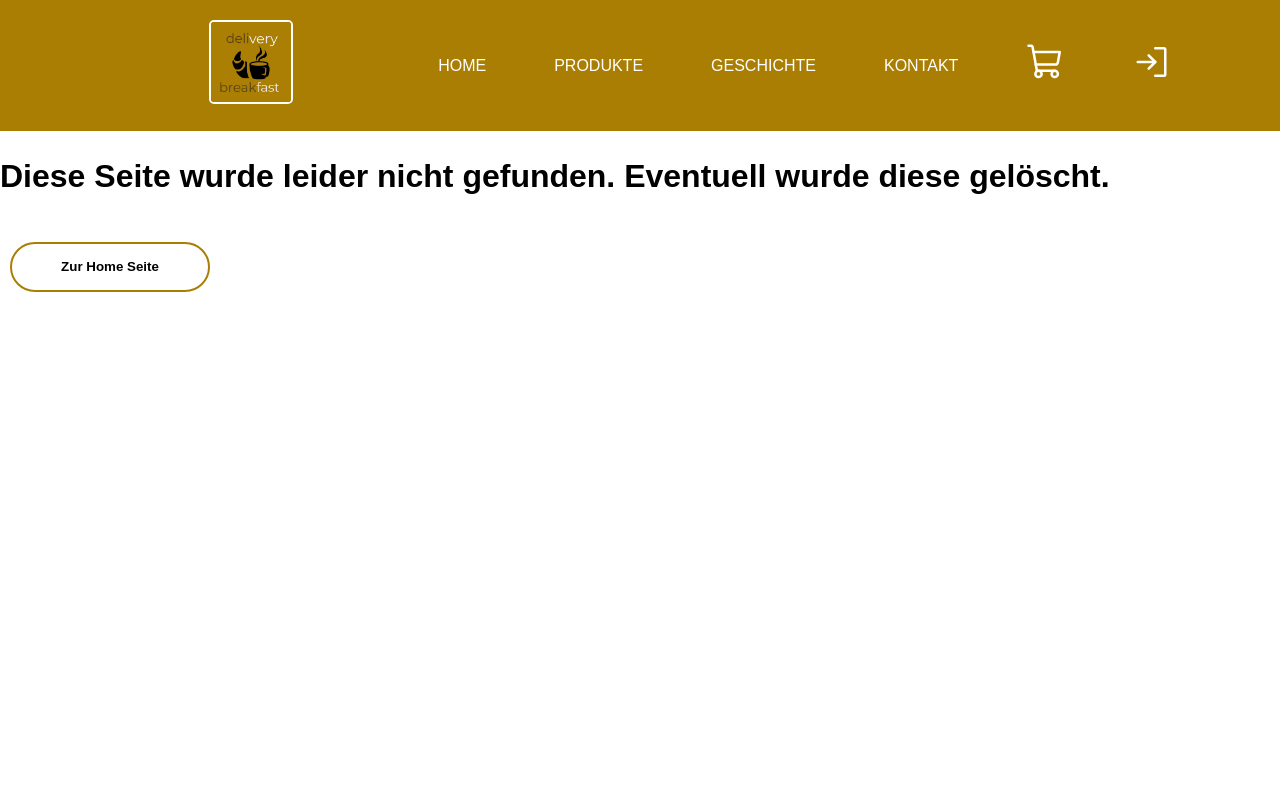
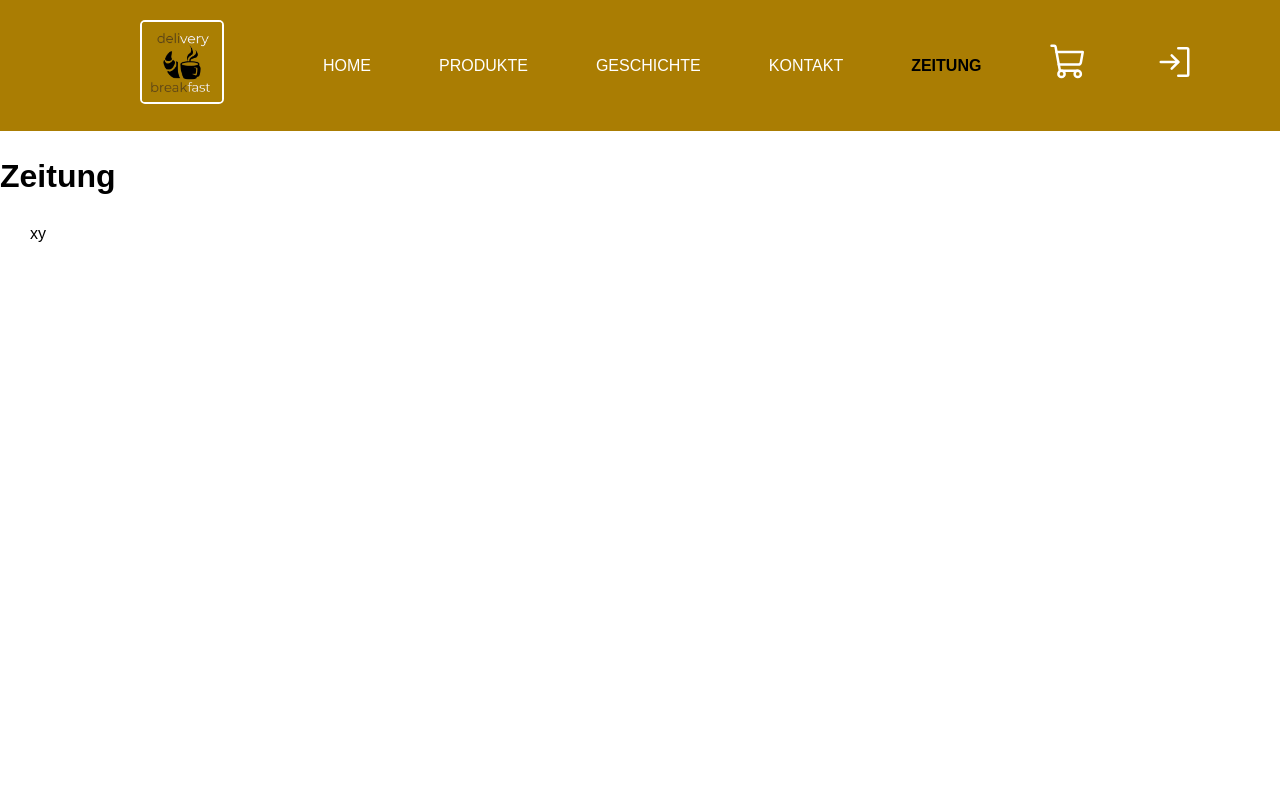
Before and after one commit to 2204Simon/Website-dynamisch, a React (Create React App) app in the folder my-app/: page /Zeitung in a window 1280 px wide. Shown: the top 800 px of the page. Built offline with nearby package versions, Linux system fonts and the light colour scheme.

Commit message:
Add Zeitung page and link to DesktopMenu

```diff
--- a/my-app/src/App.tsx
+++ b/my-app/src/App.tsx
@@ -15,6 +15,7 @@ import SignUp from "./pages/logIn/SignUp";
 import DeinKonto from "./pages/loggedIn/DeinKonto";
 import { LoggedInProvider } from "./globalVariables/loggedin"; // Import the LoggedInProvider component
 import Impressum from "./pages/Impressum";
+import Zeitung from "./pages/zeitung/Zeitung";
 const DatenschutzerklaerungLazy = lazy(
   () => import("./pages/Datenschutzerklaerung")
 );
@@ -33,6 +34,7 @@ export default function App(): JSX.Element {
               <Route path="Unsere Geschichte" element={<UnsereGeschichte />} />
               <Route path="Kontakt" element={<Kontakt />} />
               <Route path="LogIn" element={<LoginForm />} />
+              <Route path="Zeitung" element={<Zeitung />} />
               <Route path="SignUp" element={<SignUp />} />
               <Route path="LoggedIn" element={<DeinKonto />} />
               <Route path="Impressum" element={<Impressum />} />
--- a/my-app/src/pages/DesktopMenu.tsx
+++ b/my-app/src/pages/DesktopMenu.tsx
@@ -46,6 +46,9 @@ export const DesktopMenu: React.FC = () => {
           <StyledLink to="/Kontakt">Kontakt</StyledLink>
         </MenuItem>
         <MenuItem>
+          <StyledLink to="/Zeitung">Zeitung</StyledLink>
+        </MenuItem>
+        <MenuItem>
           <StyledLink to="/Bestellung" aria-label="Link zu Bestellung">
             <ShoppingCart size={40} />
             <Badge badgeContent={cartLength} color="error" />
--- /dev/null
+++ b/my-app/src/pages/zeitung/Zeitung.tsx
@@ -0,0 +1,17 @@
+import { Link } from "react-router-dom";
+import { OrangeButton } from "../general/button";
+
+const Zeitung: React.FC = () => {
+  return (
+    <>
+      <div className="zeitung">
+        <div className="zeitung__title">
+          <h1>Zeitung</h1>
+        </div>
+        <p>xy</p>
+      </div>
+    </>
+  );
+};
+
+export default Zeitung;
--- /dev/null
+++ b/my-app/src/pages/zeitung/styles/Zeitung.styles.tsx
@@ -0,0 +1,3 @@
+import styled from "styled-components";
+
+export const Bg = styled.div``;
```
